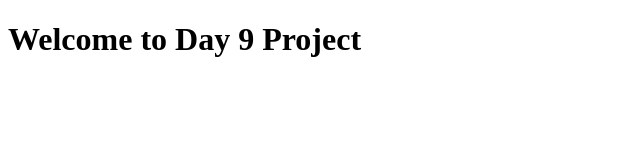
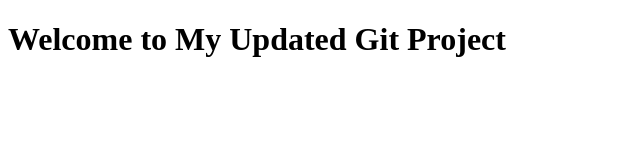
Before and after one commit to Akanksha6928/My-first-repo, a plain HTML site: page index.html in a window 1280 px wide. Shown: the whole page, without its empty margins (0-640 px from the left). Drawn offline with Linux system fonts and the light colour scheme.

Commit message:
Updated index.html

```diff
--- a/index.html
+++ b/index.html
@@ -4,6 +4,6 @@
     <title>Day 9 Project</title>
 </head>
 <body>
-    <h1>Welcome to Day 9 Project</h1>
+    <h1>Welcome to My Updated Git Project</h1>
 </body>
 </html>
```
